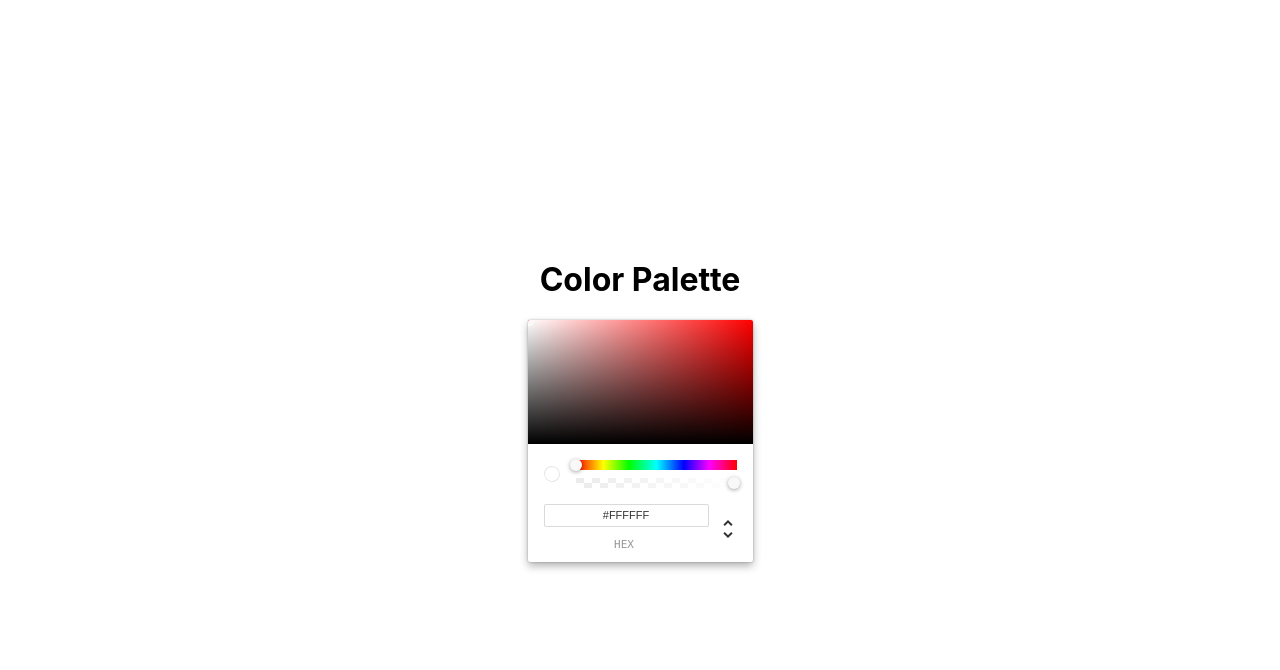
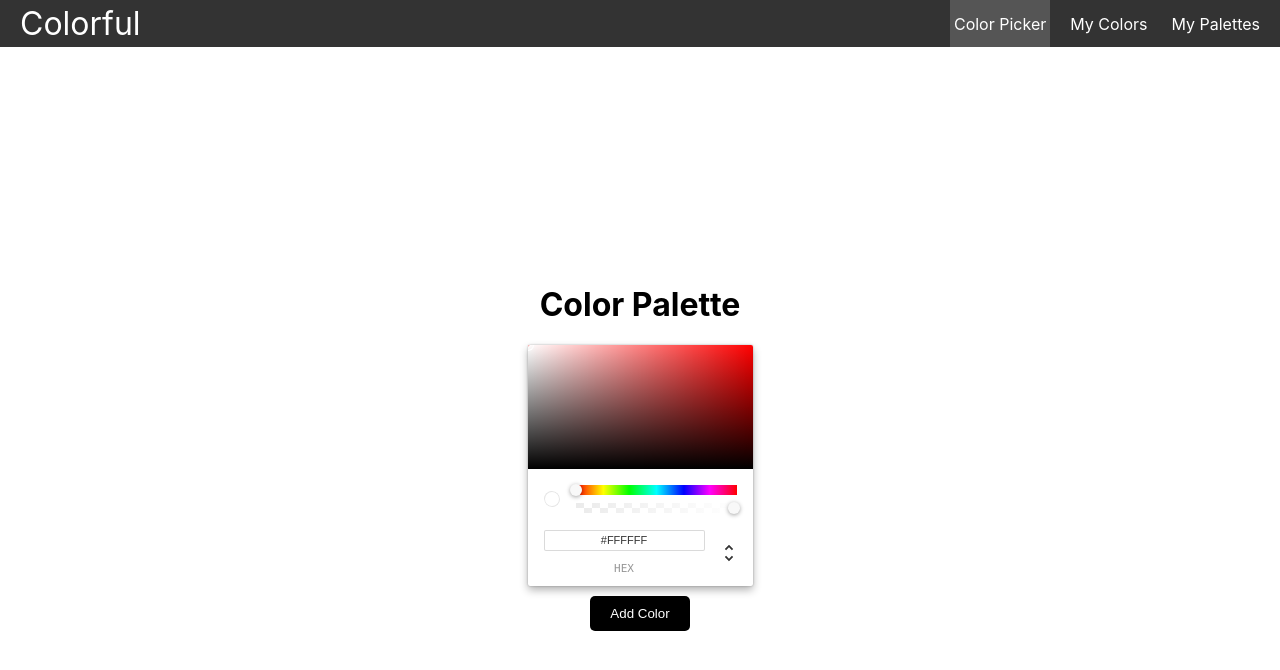
Before and after one commit to saruar-ryskaliyev/color-palette-front, a React (Create React App) app: page / in a window 1280 px wide. Shown: the top 670 px of the page. Built offline with nearby package versions, Linux system fonts and the light colour scheme.

Commit message:
MyColors page

```diff
--- a/package.json
+++ b/package.json
@@ -8,6 +8,7 @@
     "@testing-library/user-event": "^13.5.0",
     "react": "^18.2.0",
     "react-dom": "^18.2.0",
+    "react-router-dom": "^6.22.3",
     "react-scripts": "^5.0.1",
     "rgb-to-hsl": "^0.0.3",
     "web-vitals": "^2.1.4"
--- a/src/App.js
+++ b/src/App.js
@@ -1,41 +1,21 @@
-import { useState, useCallback } from 'react';
-import { ChromePicker} from 'react-color';
-import _ from 'lodash';
+import Navbar from "./Navbar";
+import ColorPicker from "./pages/ColorPicker";
+import MyPalettes from "./pages/MyPalettes";
+import MyColors from "./pages/MyColors";
+import {Route, Routes} from "react-router-dom";
 
-function App() {
-  const [currentColor, setCurrentColor] = useState({
-    r: 255,
-    g: 255,
-    b: 255,
-    a: 1
-  });
-
-  const handleColorChange = useCallback(_.throttle((color) => {
-    setCurrentColor(color.rgb);
-  }, 100), []);
-
-
-  const appStyle = {
-    backgroundColor: `rgba(${currentColor.r}, ${currentColor.g}, ${currentColor.b}, ${currentColor.a})`,
-    height: "100vh",
-    display: 'flex',
-    alignItems: 'center',
-    justifyContent: 'center',
-    textAlign: "center",
-  };
-
-  return (
-    <div className="App" style={appStyle}>
-      <div>
-        <h1>Color Palette</h1>
-        <ChromePicker
-          color={currentColor}
-          onChange={handleColorChange}
-        />
-
-      </div>
-    </div>
-  );
+function App(){
+    return ( <>
+        <Navbar />
+        <div className="container">
+            <Routes>
+                <Route path="/" element={<ColorPicker />} />
+                <Route path="/my-palettes" element={<MyPalettes />} />
+                <Route path="/my-colors" element={<MyColors />} />
+            </Routes>
+        </div>
+    </>
+    );
 }
 
 export default App;
--- /dev/null
+++ b/src/MyColors.css
@@ -0,0 +1,54 @@
+.myColorsContainer {
+    display: flex;
+    flex-direction: column;
+    align-items: center;
+    padding: 20px;
+    max-width: 960px;
+    margin: 0 auto;
+  }
+
+  .colorsGrid {
+    display: flex;
+    flex-wrap: wrap;
+    justify-content: flex-start;
+    gap: 10px;
+    padding: 0 10px;
+  }
+
+  .colorItem {
+    position: relative;
+    margin: 10px;
+    cursor: pointer;
+  }
+
+  .colorSquare {
+    width: 100px;
+    height: 100px;
+    margin-bottom: 5px;
+  }
+
+  .colorHex {
+    text-align: center;
+  }
+
+  .colorItem:hover .deleteIcon {
+    display: flex;
+  }
+
+  .deleteIcon {
+    display: none;
+    position: absolute;
+    top: 0;
+    right: 0;
+    color: white;
+    background: red;
+    border-radius: 50%;
+    width: 20px;
+    height: 20px;
+    align-items: center;
+    justify-content: center;
+    font-size: 16px;
+    line-height: 20px;
+    user-select: none;
+    transition: opacity 0.3s ease;
+  }
--- /dev/null
+++ b/src/Navbar.js
@@ -0,0 +1,27 @@
+import { Link, useMatch, useResolvedPath  } from "react-router-dom"
+
+export default function Navbar() {
+    return <nav className="nav">
+        <Link href="/" className="site-title"> Colorful</Link>
+        <ul className="nav-list">
+            <CustomLink to="/">Color Picker</CustomLink>
+            <CustomLink to="/my-colors">My Colors</CustomLink>
+            <CustomLink to="/my-palettes">My Palettes</CustomLink>
+        </ul>
+    </nav>
+}
+
+
+
+function CustomLink({ to, children, ...props }) {
+  const resolvedPath = useResolvedPath(to)
+  const isActive = useMatch({ path: resolvedPath.pathname, end: true })
+
+  return (
+    <li className={isActive ? "active" : ""}>
+      <Link to={to} {...props}>
+        {children}
+      </Link>
+    </li>
+  )
+}
--- a/src/index.js
+++ b/src/index.js
@@ -2,16 +2,14 @@ import React from 'react';
 import ReactDOM from 'react-dom/client';
 import './index.css';
 import App from './App';
-import reportWebVitals from './reportWebVitals';
+import "./styles.css";
+import {BrowserRouter} from "react-router-dom"
 
 const root = ReactDOM.createRoot(document.getElementById('root'));
 root.render(
   <React.StrictMode>
-    <App />
+    <BrowserRouter>
+      <App />
+    </BrowserRouter>
   </React.StrictMode>
 );
-
-// If you want to start measuring performance in your app, pass a function
-// to log results (for example: reportWebVitals(console.log))
-// or send to an analytics endpoint. Learn more: https://bit.ly/CRA-vitals
-reportWebVitals();
--- /dev/null
+++ b/src/pages/ColorPicker.js
@@ -0,0 +1,81 @@
+import { useState, useCallback } from 'react';
+import { ChromePicker } from 'react-color';
+import _ from 'lodash';
+
+function ColorPicker({ onAddColor }) {
+  const [currentColor, setCurrentColor] = useState({
+    r: 255,
+    g: 255,
+    b: 255,
+    a: 1
+  });
+  const [showNiceMessage, setShowNiceMessage] = useState(false);
+
+  const handleColorChange = useCallback(_.throttle((color) => {
+    setCurrentColor(color.rgb);
+  }, 100), []);
+
+  const handleAddColor = () => {
+    const hexColor = `#${((1 << 24) + (currentColor.r << 16) + (currentColor.g << 8) + currentColor.b).toString(16).slice(1)}`;
+    const existingColors = JSON.parse(localStorage.getItem('colors')) || [];
+    localStorage.setItem('colors', JSON.stringify([...existingColors, { hex: hexColor }]));
+
+    setShowNiceMessage(true);
+    setTimeout(() => {
+      setShowNiceMessage(false); // Hide message
+    }, 2000); // Message shows for 2 seconds
+  };
+
+
+
+  const styleButton = {
+    backgroundColor: 'black',
+    color: 'white',
+    padding: '10px 20px',
+    border: 'none',
+    borderRadius: '5px',
+    cursor: 'pointer',
+    marginTop: '10px',
+
+
+  }
+
+  const appStyle = {
+    backgroundColor: `rgba(${currentColor.r}, ${currentColor.g}, ${currentColor.b}, ${currentColor.a})`,
+    height: "100vh",
+    display: 'flex',
+    alignItems: 'center',
+    justifyContent: 'center',
+    textAlign: "center",
+  };
+
+  const messageStyle = {
+    position: 'absolute',
+    top: '25%',
+    left: '50%',
+    transform: 'translate(-50%, -50%)',
+    fontSize: '6em',
+    color: 'white',
+    textShadow: '2px 2px 8px rgba(0,0,0,0.5)',
+    opacity: showNiceMessage ? 1 : 0,
+    transition: 'opacity 0.5s ease-in-out',
+    pointerEvents: 'none',  // Makes it non-interactive
+    zIndex: 1000  // Ensures it is on top
+  };
+
+  return (
+    <div className="App" style={appStyle}>
+      <div>
+        <h1>Color Palette</h1>
+        <ChromePicker
+          color={currentColor}
+          onChange={handleColorChange}
+        />
+        <button onClick={handleAddColor} style={styleButton}>Add Color</button>
+        {showNiceMessage && <div style={messageStyle}>Added to your colors</div>}
+      </div>
+    </div>
+  );
+}
+
+export default ColorPicker;
--- /dev/null
+++ b/src/pages/MyColors.js
@@ -0,0 +1,47 @@
+import React, { useState } from 'react';
+import '../MyColors.css';
+
+
+function MyColors() {
+    const [colors, setColors] = useState(() => {
+        const storedColors = localStorage.getItem('colors');
+        return storedColors ? JSON.parse(storedColors) : [];
+    });
+
+    const copyToClipboard = (hex) => {
+        navigator.clipboard.writeText(hex).then(() => {
+            alert(`Copied ${hex} to clipboard`);
+        }).catch(err => {
+            console.error('Could not copy text: ', err);
+        });
+    };
+
+    const removeColor = (indexToRemove) => {
+        const newColors = colors.filter((_, index) => index !== indexToRemove);
+        localStorage.setItem('colors', JSON.stringify(newColors));
+        setColors(newColors);
+    };
+
+    return (
+        <div className="myColorsContainer">
+            <h1>My Colors</h1>
+            <div className="colorsGrid">
+                {colors.map((color, index) => (
+                    <div key={index} className="colorItem">
+                        <div
+                            className="colorSquare"
+                            style={{ backgroundColor: color.hex }}
+                            onClick={() => copyToClipboard(color.hex)}
+                        ></div>
+                        <div className="colorHex">{color.hex}</div>
+                        <div className="deleteIcon" onClick={() => removeColor(index)}>
+                            &times;
+                        </div>
+                    </div>
+                ))}
+            </div>
+        </div>
+    );
+}
+
+export default MyColors;
--- /dev/null
+++ b/src/pages/MyPalettes.js
@@ -0,0 +1,9 @@
+function MyPalettes() {
+    return (
+        <div>
+            <h1>My Palettes</h1>
+        </div>
+    );
+}
+
+export default MyPalettes;
--- /dev/null
+++ b/src/styles.css
@@ -0,0 +1,50 @@
+* {
+    box-sizing: border-box;
+  }
+
+  body {
+    margin: 0;
+  }
+
+  .container {
+    text-align: center;
+  }
+
+  .nav {
+    background-color: #333;
+    color: white;
+    display: flex;
+    justify-content: space-between;
+    align-items: stretch;
+    gap: 2rem;
+    padding: 0 1rem;
+  }
+
+  .site-title {
+    font-size: 2rem;
+  }
+
+  .nav ul {
+    padding: 0;
+    margin: 0;
+    list-style: none;
+    display: flex;
+    gap: 1rem;
+  }
+
+  .nav a {
+    color: inherit;
+    text-decoration: none;
+    height: 100%;
+    display: flex;
+    align-items: center;
+    padding: .25rem;
+  }
+
+  .nav li.active {
+    background-color: #555;
+  }
+
+  .nav li:hover {
+    background-color: #777;
+  }
```
Also changed, not shown: 1 other file (tests, documents, lock files or other folders).
